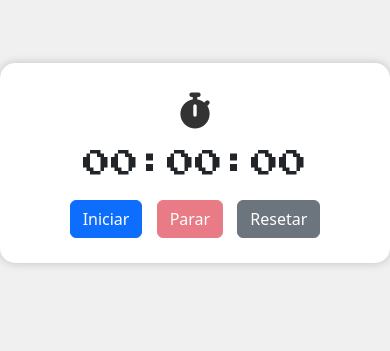
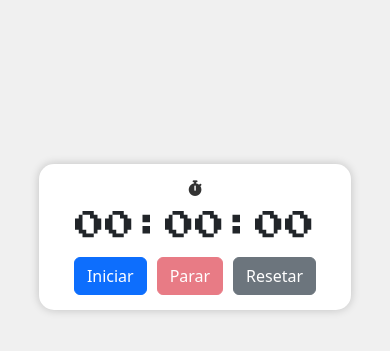
Before and after one commit to VitorGiacomini/cronometro-atividade, a plain HTML site: page index.html in a window 390 px wide. Shown: the part 185-536 px from the top of the page. Drawn offline with nearby package versions, Linux system fonts and the light colour scheme; a web font is replaced by a local one.

Commit message:
atualiza as fontes

```diff
--- a/style.css
+++ b/style.css
@@ -6,25 +6,27 @@ body {
     display: flex;
     justify-content: center;
     align-items: center;
-    min-height: 695px;
+    min-height: 100vh;
 }
 
 .container {
     background-color: #fff;
     border-radius: 15px;
-    padding: 20px;
+    padding: 3%;
     box-shadow: 0px 0px 10px rgba(0, 0, 0, 0.2);
-    max-width: 400px;
+    max-width: 80%;
     width: 100%;
+    max-height: 80%;
+    margin: 2% auto;
 }
 
 p {
-    font-size: 36px;
-    margin: 20px 0;
+    font-size: 2vw;
+    margin: 2% 0;
 }
 
 button {
-    margin: 10px;
+    margin: 1%;
 }
 
 button:hover {
@@ -36,33 +38,20 @@ button:hover {
 }
 
 #icon i {
-    font-size: 48px;
+    font-size: 4vw;
     color: #333;
-    padding: 0;
     margin: 0 auto;
 }
 
 #cronometro {
     font-family: 'Press Start 2P', cursive;
+    font-size: 30px;
+    margin: 2% 0;
 }
 
-/* Media query para telas menores */
 @media screen and (max-width: 600px) {
-    p {
-        font-size: 24px; /* Tamanho menor para o texto */
-        margin: 10px 0; /* Redução da margem superior e inferior */
-    }
-
-    button {
-        margin: 5px; /* Redução da margem dos botões */
-    }
-
-    #icon i {
-        font-size: 36px; /* Tamanho menor para o ícone */
-    }
-
-    #cronometro {
-        font-size: 28px; /* Tamanho menor para o cronômetro */
-        margin: 10px 0; /* Redução da margem superior e inferior */
+    .container {
+        width: 90%;
+        max-height: 90%;
     }
 }
```
